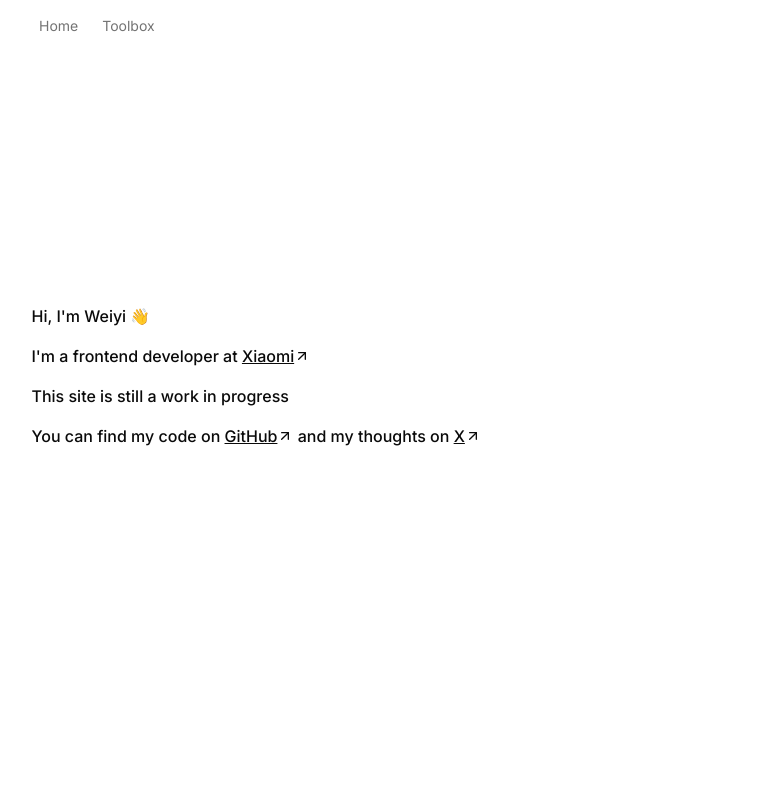
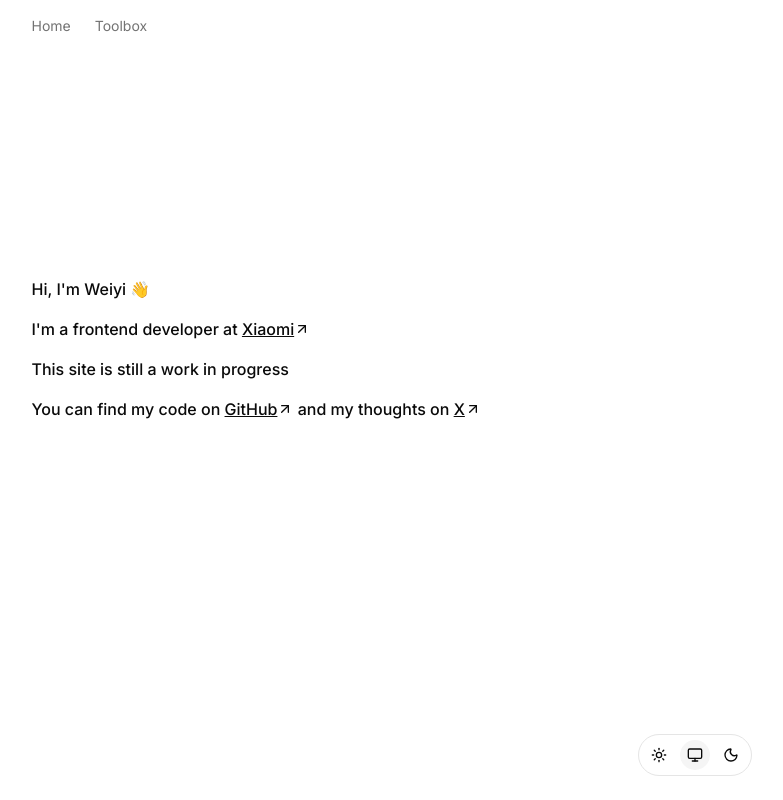
Before and after one commit to Johnson1602/willxuu-site, a Next.js app: page / in a window 1280 px wide. Shown: the whole page, without its empty margins (241-1024 px from the left). Built offline with nearby package versions, Linux system fonts and the light colour scheme.

Commit message:
feat: add footer & polish some styles

```diff
--- a/src/app/layout.tsx
+++ b/src/app/layout.tsx
@@ -5,6 +5,7 @@ import { Analytics } from '@vercel/analytics/react'
 
 import { ThemeProvider } from '@/components/theme-provider'
 import { Header } from '@/components/header'
+import { Footer } from '@/components/footer'
 
 import '@/styles/globals.css'
 
@@ -33,12 +34,15 @@ export default function RootLayout({
   return (
     <html lang='en' className={inter.variable} suppressHydrationWarning>
       <body
-        className={`${geistSans.variable} ${geistMono.variable} antialiased`}
+        className={`${geistSans.variable} ${geistMono.variable} antialiased min-h-screen flex flex-col`}
         suppressHydrationWarning
       >
         <ThemeProvider>
           <Header />
-          <main className='max-w-3xl mx-auto px-6 pt-16'>{children}</main>
+          <main className='max-w-3xl mx-auto px-6 flex-1 w-full flex flex-col'>
+            {children}
+          </main>
+          <Footer />
           <Analytics />
         </ThemeProvider>
       </body>
--- a/src/app/page.tsx
+++ b/src/app/page.tsx
@@ -13,8 +13,8 @@ export default function Page() {
   }
 
   return (
-    <div className='min-h-[calc(100vh-4rem)] flex flex-col justify-center'>
-      <div className='flex flex-col font-medium mb-28 gap-y-2 md:gap-y-4'>
+    <div className='flex flex-col justify-center flex-1'>
+      <div className='flex flex-col font-medium gap-y-2 md:gap-y-4 mb-16'>
         <p>
           Hi, I&apos;m Weiyi <span className={styles.waveHand}>👋</span>
         </p>
--- a/src/app/toolbox/layout.tsx
+++ b/src/app/toolbox/layout.tsx
@@ -3,5 +3,5 @@ export default function ToolboxLayout({
 }: {
   children: React.ReactNode
 }) {
-  return <div className='py-12'>{children}</div>
+  return <div className='py-8'>{children}</div>
 }
--- /dev/null
+++ b/src/components/footer.tsx
@@ -0,0 +1,11 @@
+import { ThemeToggle } from '@/components/theme-toggle'
+
+export function Footer() {
+  return (
+    <footer className='max-w-3xl mx-auto px-6 py-6 w-full'>
+      <div className='flex justify-end'>
+        <ThemeToggle />
+      </div>
+    </footer>
+  )
+}
--- a/src/components/header.tsx
+++ b/src/components/header.tsx
@@ -2,7 +2,7 @@ import Link from 'next/link'
 
 export function Header() {
   return (
-    <header className='fixed top-0 left-0 right-0 z-50 py-4 text-sm'>
+    <header className='sticky top-0 left-0 right-0 z-50 py-4 text-sm'>
       <nav className='max-w-3xl mx-auto px-6 flex items-center gap-6'>
         <Link
           href='/'
--- a/src/components/theme-toggle.tsx
+++ b/src/components/theme-toggle.tsx
@@ -1,14 +1,15 @@
 'use client'
 
 import { useEffect, useState } from 'react'
-import { Moon, Sun } from 'lucide-react'
+import { Monitor, Moon, Sun } from 'lucide-react'
 import { useTheme } from 'next-themes'
 import posthog from 'posthog-js'
 
 import { Button } from '@/components/ui/button'
+import { cn } from '@/lib/utils'
 
 export function ThemeToggle() {
-  const { setTheme, resolvedTheme } = useTheme()
+  const { setTheme, theme } = useTheme()
   const [mounted, setMounted] = useState(false)
 
   useEffect(() => {
@@ -16,34 +17,59 @@ export function ThemeToggle() {
     setMounted(true)
   }, [])
 
-  const handleToggle = () => {
-    const newTheme = resolvedTheme === 'dark' ? 'light' : 'dark'
+  const handleThemeChange = (newTheme: string) => {
     setTheme(newTheme)
     posthog.capture('toggled_theme', {
-      previous_theme: resolvedTheme,
+      previous_theme: theme,
       new_theme: newTheme,
     })
   }
 
   if (!mounted) {
     return (
-      <Button variant='ghost' size='icon' className='relative' disabled>
-        <span className='sr-only'>Toggle theme</span>
-      </Button>
+      <div className='flex items-center gap-1 rounded-full border p-1'>
+        <div className='size-8' />
+        <div className='size-8' />
+        <div className='size-8' />
+      </div>
     )
   }
 
   return (
-    <Button
-      variant='ghost'
-      size='icon'
-      className='relative'
-      aria-label='Toggle color theme'
-      onClick={handleToggle}
-    >
-      <Sun className='size-4 rotate-0 scale-100 transition-all dark:-rotate-90 dark:scale-0' />
-      <Moon className='absolute size-4 rotate-90 scale-0 transition-all dark:rotate-0 dark:scale-100' />
-      <span className='sr-only'>Toggle theme</span>
-    </Button>
+    <div className='flex items-center gap-1 rounded-full border p-1'>
+      <Button
+        variant='ghost'
+        size='icon'
+        className={cn('size-8 rounded-full', {
+          'bg-accent hover:bg-accent!': theme === 'light',
+        })}
+        aria-label='Light theme'
+        onClick={() => handleThemeChange('light')}
+      >
+        <Sun className='size-4' />
+      </Button>
+      <Button
+        variant='ghost'
+        size='icon'
+        className={cn('size-8 rounded-full', {
+          'bg-accent hover:bg-accent!': theme === 'system',
+        })}
+        aria-label='System theme'
+        onClick={() => handleThemeChange('system')}
+      >
+        <Monitor className='size-4' />
+      </Button>
+      <Button
+        variant='ghost'
+        size='icon'
+        className={cn('size-8 rounded-full', {
+          'bg-accent hover:bg-accent!': theme === 'dark',
+        })}
+        aria-label='Dark theme'
+        onClick={() => handleThemeChange('dark')}
+      >
+        <Moon className='size-4' />
+      </Button>
+    </div>
   )
 }
```
